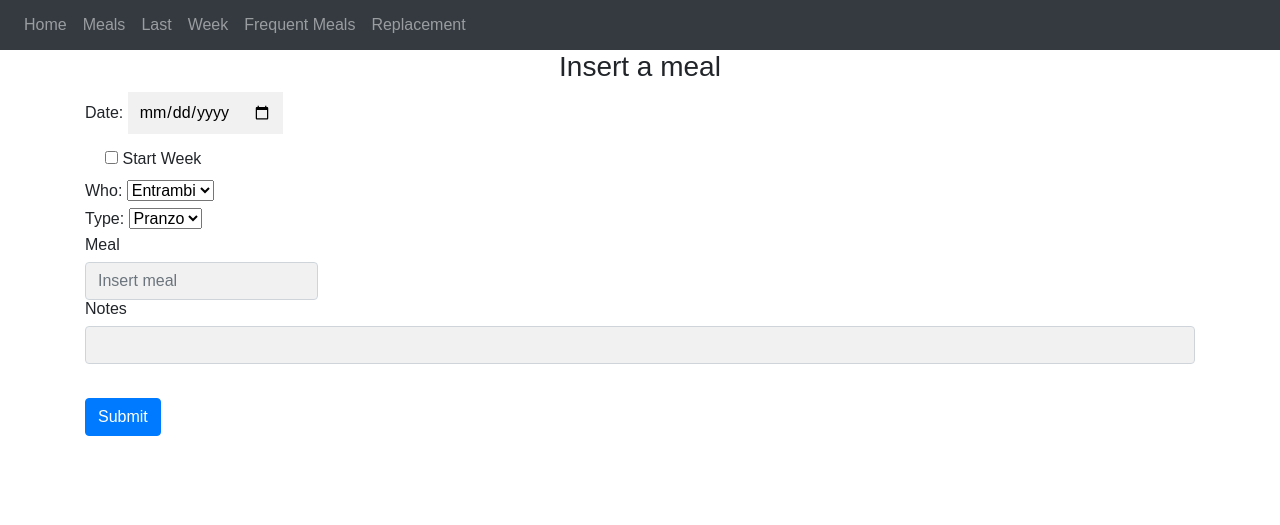
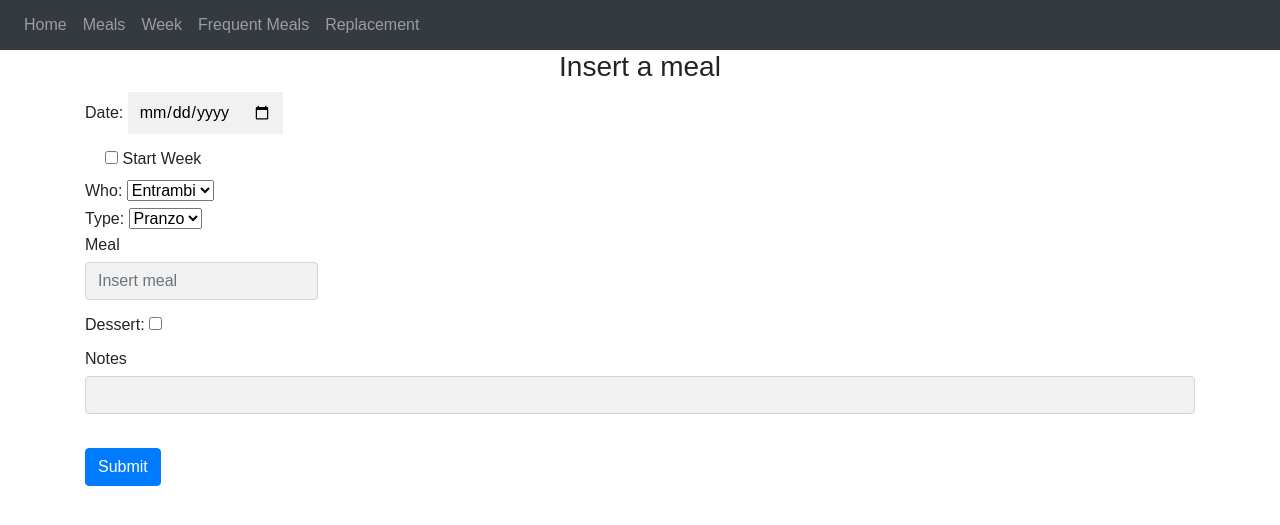
Before and after one commit to LucaForacchia/meal-tracker-webapp, a Flask app: page /meals/ in a window 1280 px wide. Shown: the top 525 px of the page. Run offline with Flask 2, Linux system fonts and the light colour scheme; data that the repository does not hold is empty; some libraries are stand-ins or nearby versions.

Commit message:
version 0.3.0 - Added dessert handling

```diff
--- a/src/infrastructure/blueprints/meal_controller.py
+++ b/src/infrastructure/blueprints/meal_controller.py
@@ -11,12 +11,6 @@ config = load_config()
 @meals.route("/", methods=['GET', 'POST'])
 def meal_insertion():
     if request.method == 'POST':
-        # email = request.form.get('email')
-        # first_name = request.form.get('firstName')
-        # password1 = request.form.get('password1')
-        # password2 = request.form.get('password2')
-
-        # print(email, first_name, password1)
         print(request.form)
 
         meal_form = {
@@ -27,6 +21,10 @@ def meal_insertion():
             "meal": request.form.get('meal'),
             "notes": request.form.get('notes')
         }
+
+        if "dessert" in request.form.keys():
+            if (dessert:=request.form.get("dessert")) != "":
+                meal_form["dessert"] = dessert
 
 
         # QUI FACCIO LE COSE!
@@ -43,23 +41,14 @@ def meal_insertion():
     meal_list = get_backend_integration().require_meals_list()
     return render_template("insertion.html", meal_list=meal_list)
 
-@meals.route("/last/")
-def last_meal():
-    response = requests.get(config["backend_url"] + "/meal/")
-    if response.status_code != 200:
-        # SPACCA TUTTO
-        raise Exception("Server is exploding!")
-    else:
-        meal = response.json()
-        print(meal)
-        return render_template("last_meal.html", meal=meal)
-
 @meals.route("/week")
 def week_meals():
     week_number = int(request.args["week-number"]) if "week-number" in request.args else None
 
     try:
         meals_list = get_backend_integration().require_weekly_meal_list(week_number)
+        for meal in meals_list["meals"]:
+            meal["dessert"] = meal["dessert"] if meal["dessert"] is not None else "-"
 
         return render_template("week_view.html", meals = meals_list["meals"], week_number = meals_list["week_number"])
     except:
--- a/src/infrastructure/config.py
+++ b/src/infrastructure/config.py
@@ -4,7 +4,7 @@ from flask import g
 from .integrations.backend_integration import BackendIntegration
 
 def get_current_version():
-    return "0.0.2"
+    return "0.0.3"
 
 def load_config():
     config = {}
--- a/src/main.py
+++ b/src/main.py
@@ -19,6 +19,6 @@ def after_request(response):
 debug_boot = os.environ.get("run_debug")
 
 if debug_boot is not None and bool(debug_boot):
-    app.run(debug=True, host="0.0.0.0", port=5012)
+    app.run(debug=True, host="0.0.0.0", port=15002)
 else:
     app.run(debug=False, host="0.0.0.0", port=5002)
--- a/src/templates/base.html
+++ b/src/templates/base.html
@@ -28,7 +28,6 @@
       <div class="navbar-nav">
         <a class="nav-item nav-link" id="home" href="/welcome">Home</a>
         <a class="nav-item nav-link" id="meals" href="/meals/">Meals</a>
-        <a class="nav-item nav-link" id="last" href="/meals/last">Last</a>
         <a class="nav-item nav-link" id="week" href="/meals/week">Week</a>
         <a class="nav-item nav-link" id="frequencies" href="/meals/frequencies">Frequent Meals</a>
         <a class="nav-item nav-link" id="replacement" href="/replacement">Replacement</a>
--- a/src/templates/home_page.html
+++ b/src/templates/home_page.html
@@ -6,8 +6,8 @@
     }
 </style> {% endblock %}
 {% block content %}
-<h1><p>Meal Tracker webapp</p></h1>
-<p>version: {{version}} </p>
+<h1><p>Meal Tracker</p></h1>
+<p>Webapp version: {{version}} </p>
 
 <br>
 <!-- <h1><span class="badge bg-secondary">Hi! I'm a website</span></h1> -->
--- a/src/templates/insertion.html
+++ b/src/templates/insertion.html
@@ -106,6 +106,14 @@
     <input type="text" class="form-control" id="meal" name="meal" placeholder="Insert meal" />
   </div>
 
+  <p></p>
+
+  <div class="form-group">
+    Dessert: <input type="checkbox" id="myCheck" onclick="myFunction()">
+    <label for="Dessert"></label>
+    <input type="text" class="form-control" id="dessert" name="dessert" style="display:none" />
+  </div>
+
   <div class="form-group">
     <label for="Notes">Notes</label>
     <input type="text" class="form-control" id="notes" name="notes" />
@@ -122,6 +130,22 @@
   try {var meal_list = {{ meal_list| tojson}}} catch (error) { console.error(error) }
 </script>
 
+<script type="text/javascript">
+  function myFunction() {
+    // Get the checkbox
+    var checkBox = document.getElementById("myCheck");
+    // Get the output text
+    var text = document.getElementById("text");
+
+    // If the checkbox is checked, display the output text
+    if (checkBox.checked == true){
+      dessert.style.display = "block";
+    } else {
+      dessert.style.display = "none";
+    }
+  }
+</script>
+
 <script type="text/javascript" src="{{ url_for('static', filename='script_autocomplete.js') }}"></script>
 
 <script type="text/javascript" src="https://cdn.jsdelivr.net/gh/xcash/bootstrap-autocomplete@v2.3.7/dist/latest/bootstrap-autocomplete.min.js"></script>
--- a/src/templates/last_meal.html
+++ /dev/null
@@ -1,5 +0,0 @@
-{% extends "base.html" %} {% block title %}Meal insertion{% endblock %} {% block
-    content %}
-    <h1> Last meal inserted: </h1>
-    {{ meal }}
-    {% endblock %}
--- a/src/templates/week_view.html
+++ b/src/templates/week_view.html
@@ -12,6 +12,7 @@ content %}
           <th scope="col">Type</th>
           <th scope="col">Who</th>
           <th scope="col">Meal</th>
+          <th scope="col">Dessert</th>
           <th scope="col">Notes</th>
         </tr>
       </thead>
@@ -22,6 +23,7 @@ content %}
           <td>{{item.meal_type}}</td>
           <td>{{item.participants}}</td>
           <td>{{item.meal}}</td>
+          <td>{{item.dessert}}</td>
           <td>{{item.notes}}</td>
         </tr>
         {% endfor %}
```
Also changed, not shown: Changelog.md (added), README.md, 1 other file.
